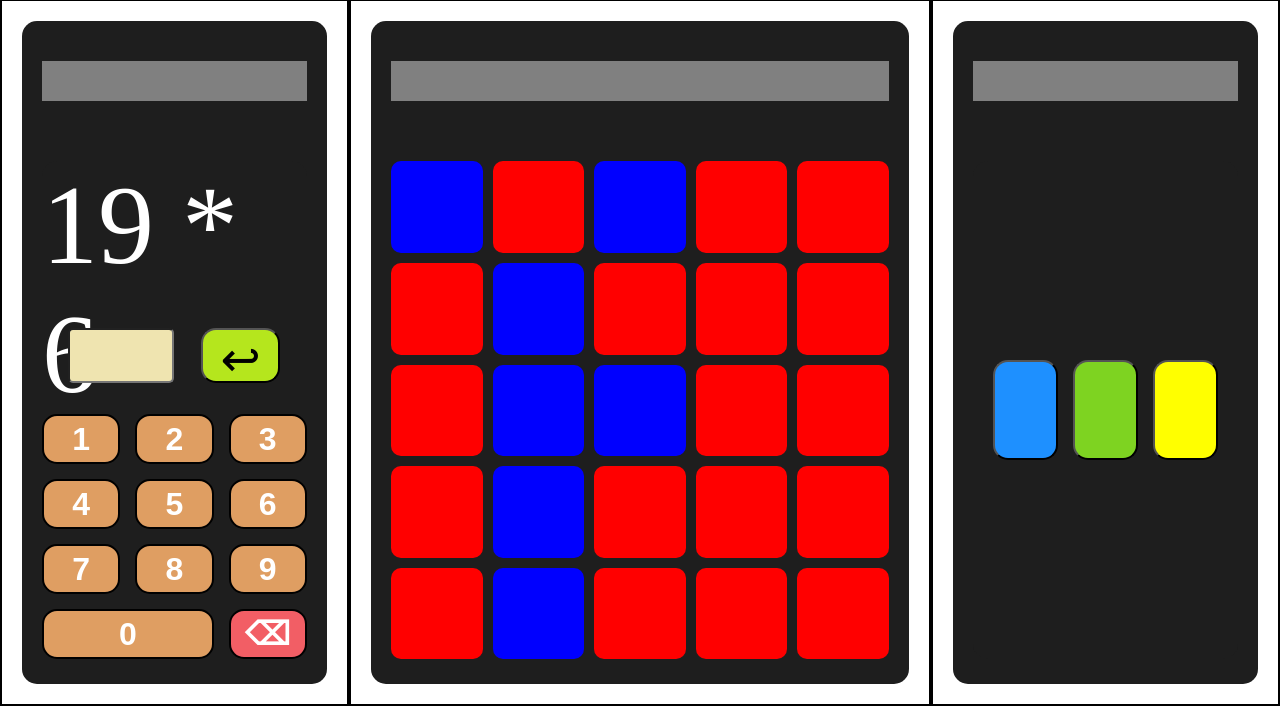
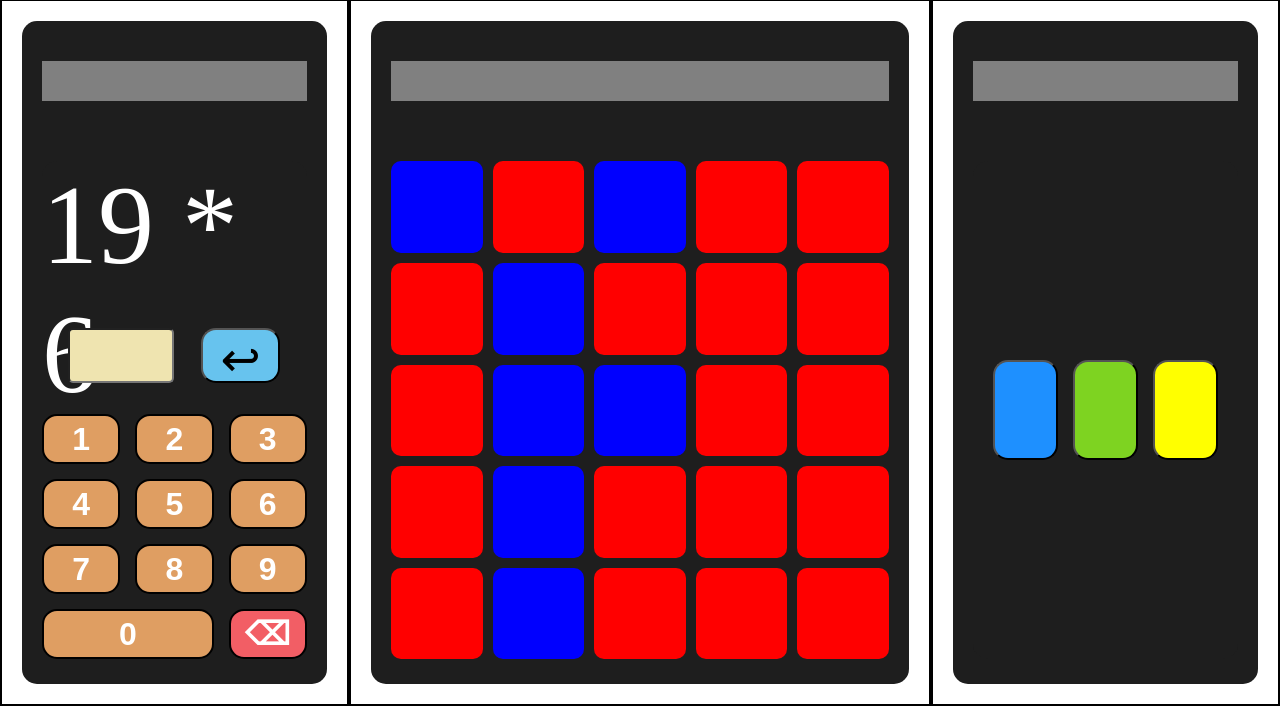
Before and after one commit to Hernandez-Marcos/Triple-task, a Django app: page /games/ in a window 1280 px wide. Shown: the part 894-1600 px from the top of the page. Run offline with Django 5.2, Linux system fonts and the light colour scheme.

Commit message:
change bg color of submit math answer button

```diff
--- a/games/static/games/styles/math.css
+++ b/games/static/games/styles/math.css
@@ -46,7 +46,7 @@ input::-webkit-inner-spin-button  {
 }
 
 #submit-math-answer {
-    background-color: #b5e61d;
+    background-color: #67c3ee;
     height: 50%;
     width: 30%;
     border-radius: 15px;
```
